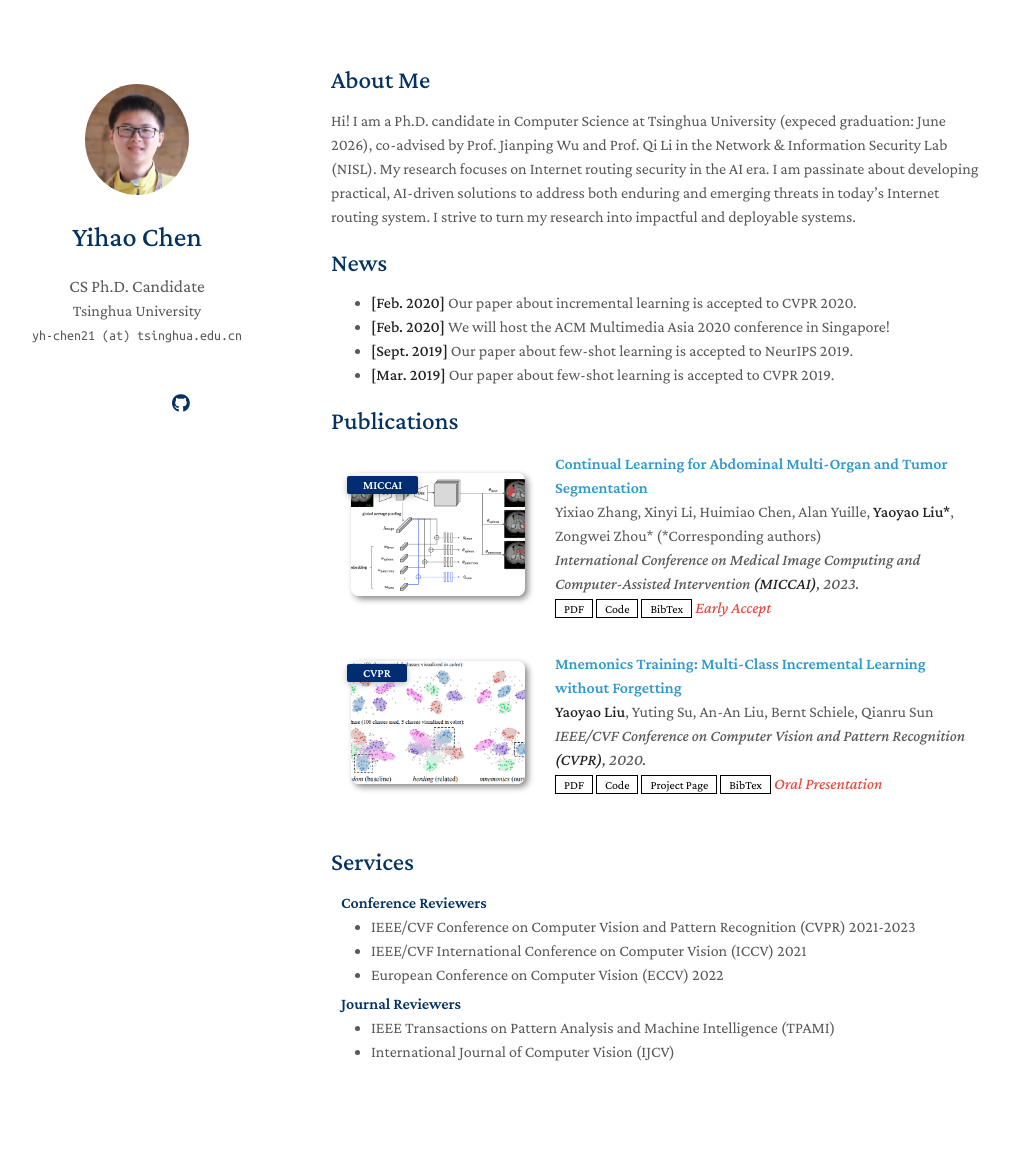
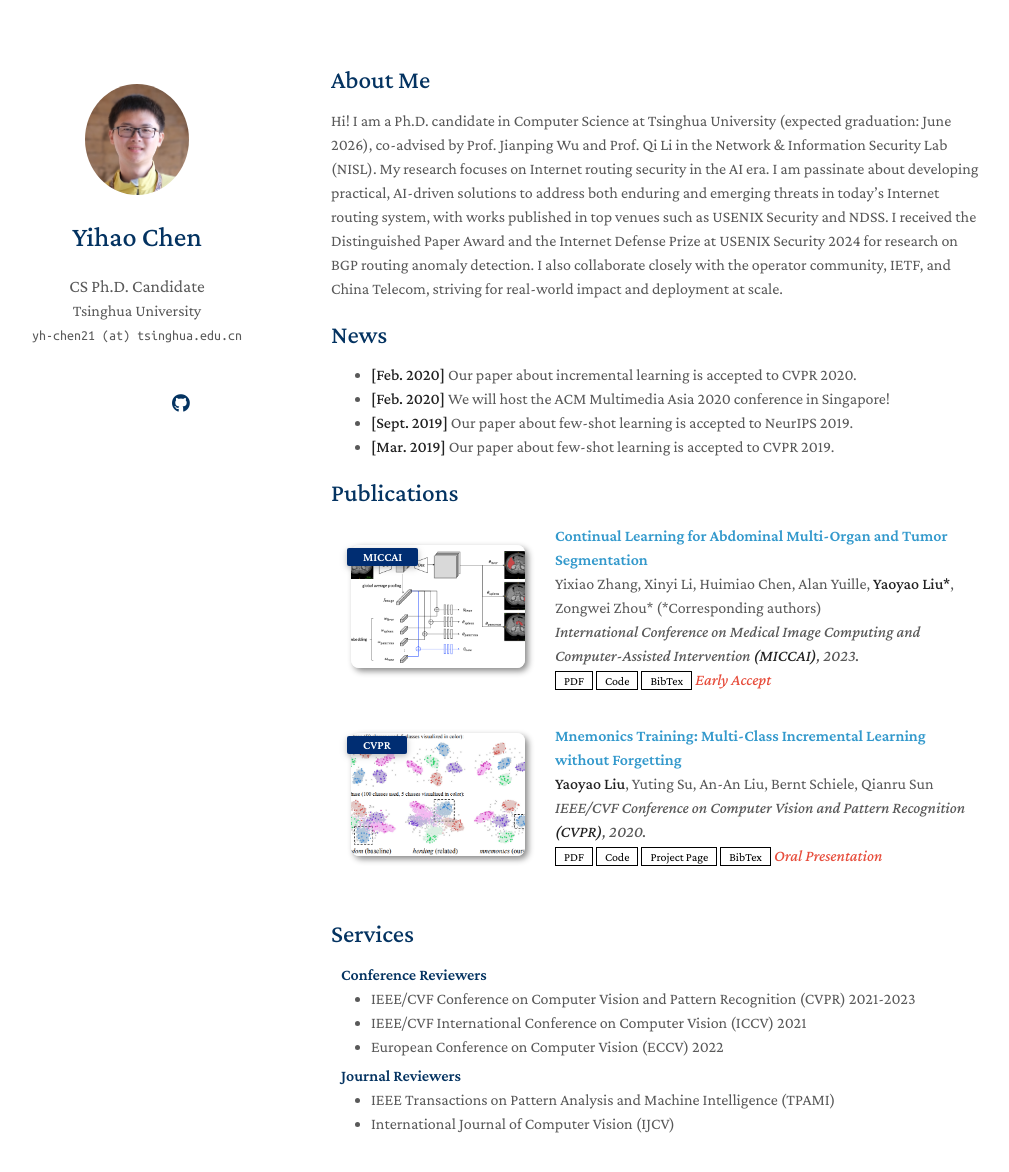
Before and after one commit to PorcupineAndrew/homepage, a Jekyll site: the page built from index.md, in a window 1280 px wide and 1230 px high. Shown: the top 1172 px of the window, without its empty margins (139-1148 px from the left). Built offline with Jekyll 4.4.1, drawn with Linux system fonts in a browser that asks for light colours; a style sheet for code colours, icons or effects is not loaded; our own code applies the rules of GitHub Pages for plain Markdown files.

Commit message:
update about me

```diff
--- a/index.md
+++ b/index.md
@@ -4,7 +4,7 @@
 
 ## About Me
 
-Hi! I am a Ph.D. candidate in Computer Science at Tsinghua University (expeced graduation: June 2026), co-advised by Prof. Jianping Wu and Prof. Qi Li in the Network & Information Security Lab (NISL). My research focuses on Internet routing security in the AI era. I am passinate about developing practical, AI-driven solutions to address both enduring and emerging threats in today's Internet routing system. I strive to turn my research into impactful and deployable systems.
+Hi! I am a Ph.D. candidate in Computer Science at Tsinghua University (expected graduation: June 2026), co-advised by Prof. Jianping Wu and Prof. Qi Li in the Network & Information Security Lab (NISL). My research focuses on Internet routing security in the AI era. I am passinate about developing practical, AI-driven solutions to address both enduring and emerging threats in today's Internet routing system, with works published in top venues such as USENIX Security and NDSS. I received the Distinguished Paper Award and the Internet Defense Prize at USENIX Security 2024 for research on BGP routing anomaly detection. I also collaborate closely with the operator community, IETF, and China Telecom, striving for real-world impact and deployment at scale.
 
 ## News
 
```
